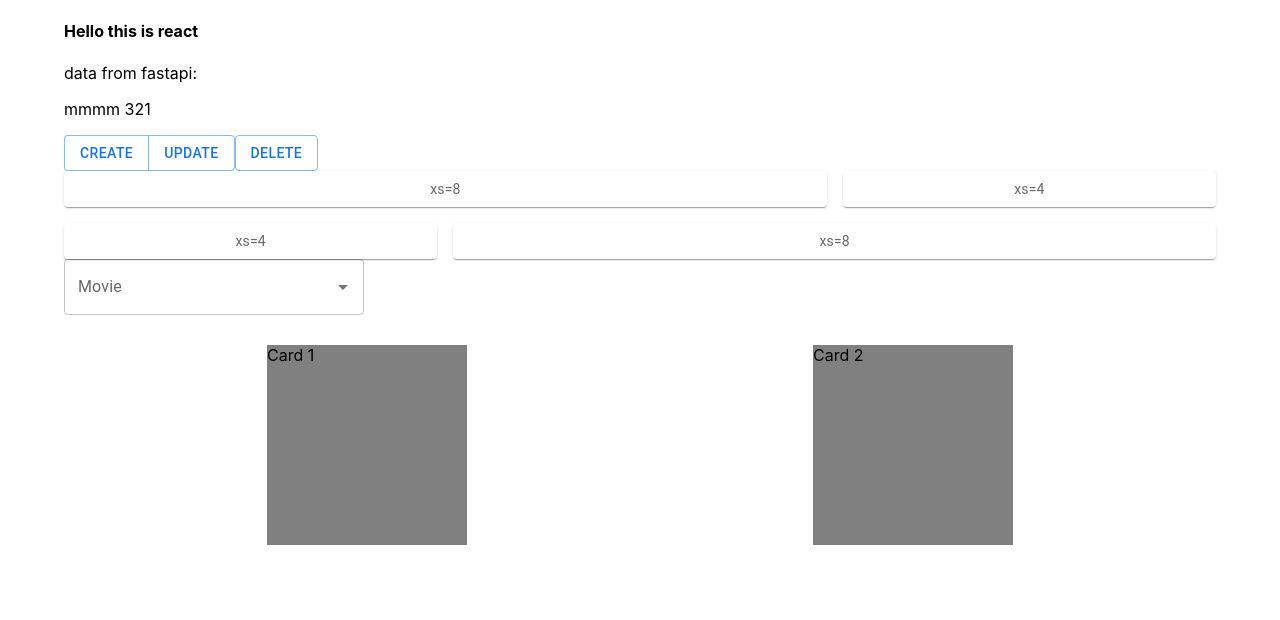
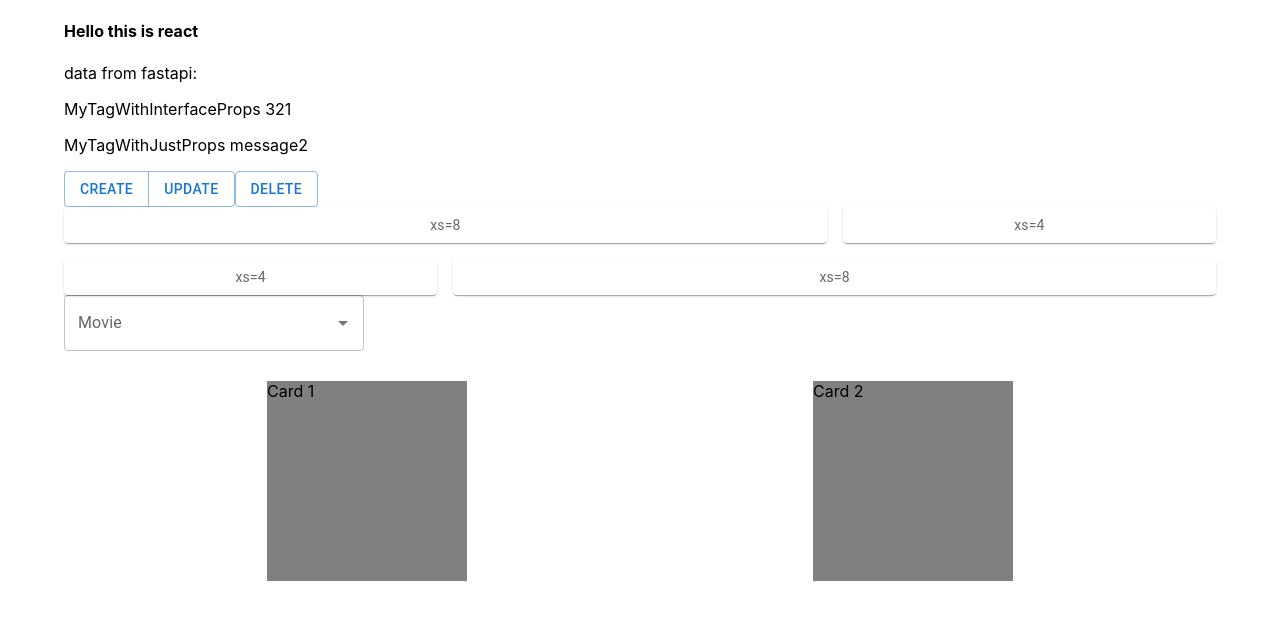
Before and after one commit to son-engr-kr/ReactAndServer, a React (Create React App) app in the folder react_app_ts/: page / in a window 1280 px wide. Shown: the top 620 px of the page. Built offline with nearby package versions, Linux system fonts and the light colour scheme.

Commit message:
MyTagWithInterfaceProps & MyTagWithJustProps

```diff
--- a/react_app_ts/src/App.tsx
+++ b/react_app_ts/src/App.tsx
@@ -22,10 +22,7 @@ const CustomPaper = styled(Paper)(({ theme }) => ({
 }));
 
 
-interface StateTestProps{
-  message:string
-  message2:number
-}
+
 
 function App() {
   const [stateTest, setStateTest] = useState<string>();
@@ -50,7 +47,8 @@ function App() {
     <Container fixed = {true}>
       <h4>Hello this is react</h4>
       <p>data from fastapi: {stateTest}</p>
-      <MyTag message = {"mmmm"} message2 = {321}></MyTag>
+      <MyTagWithInterfaceProps message = {"MyTagWithInterfaceProps"} message2 = {321}></MyTagWithInterfaceProps>
+      <MyTagWithJustProps message = {"MyTagWithJustProps"} message2 = {"message2"}></MyTagWithJustProps>
 
       <MUIButtons></MUIButtons>
       <MUIGrid></MUIGrid>
@@ -135,13 +133,25 @@ function MUIGrid(){
     </Box>
   )
 }
-function MyTag({message, message2}:Readonly<StateTestProps>){
+interface StateTestProps{
+  message:string
+  message2:number
+}
+function MyTagWithInterfaceProps({message, message2}:Readonly<StateTestProps>){
   return (
     <>
       <p>{message} {message2}</p>
     </>
   )
 }
+function MyTagWithJustProps({message, message2}:{message:string,message2:string}){
+  return (
+    <>
+      <p>{message} {message2}</p>
+    </>
+  )
+}
+
 
 function MyAutocomplete() {
   const top100Films = [
```
